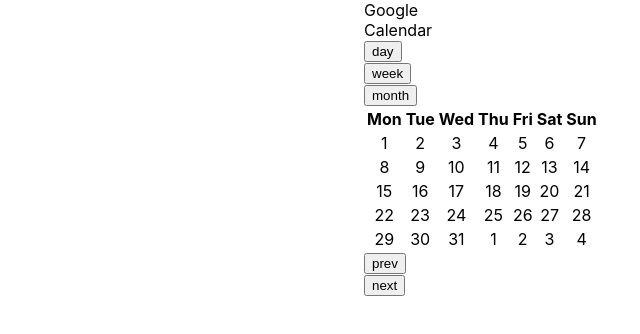
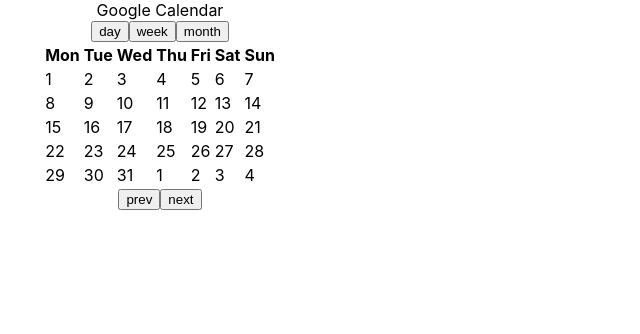
Before and after one commit to kradavar/Google-Calendar, a React (Create React App) app: page / in a window 1280 px wide. Shown: the top 334 px of the page, without its empty margins (480-1120 px from the left). Built offline with nearby package versions, Linux system fonts and the light colour scheme.

Commit message:
add some basic css

```diff
--- a/src/App.css
+++ b/src/App.css
@@ -1,4 +1,7 @@
 .App {
-  text-align: center;
-  margin: 0 844px; /*FIX*/
+  display: flex;
+  flex-direction: column;
+  justify-content: center;
+  align-items: center;
+  min-width: 300px;
 }
```
